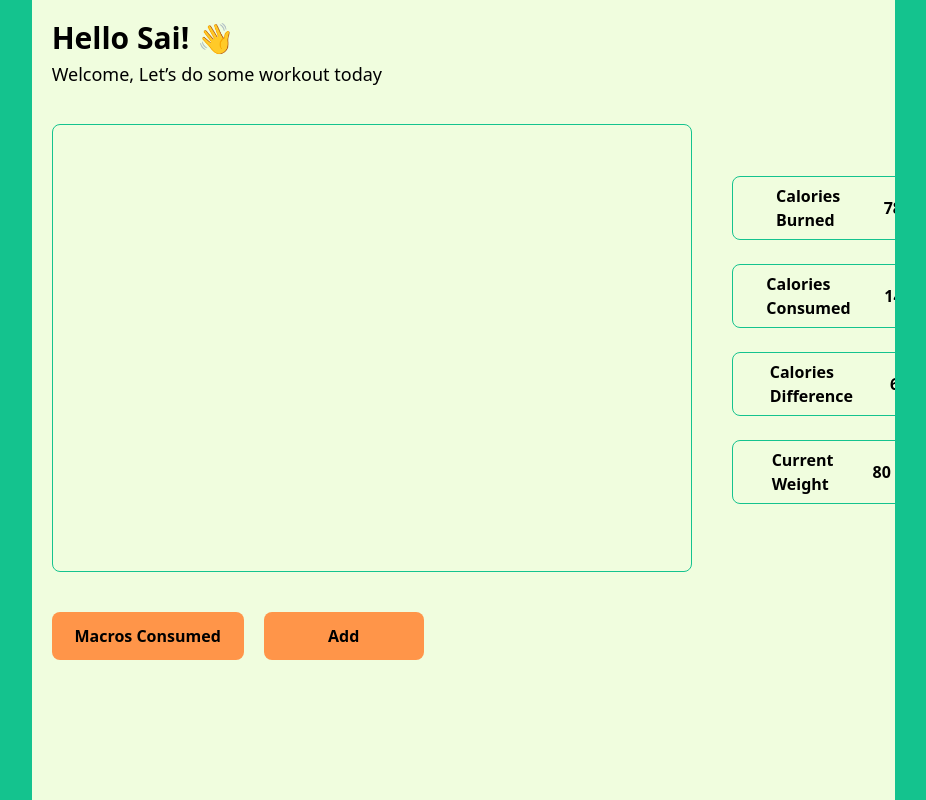
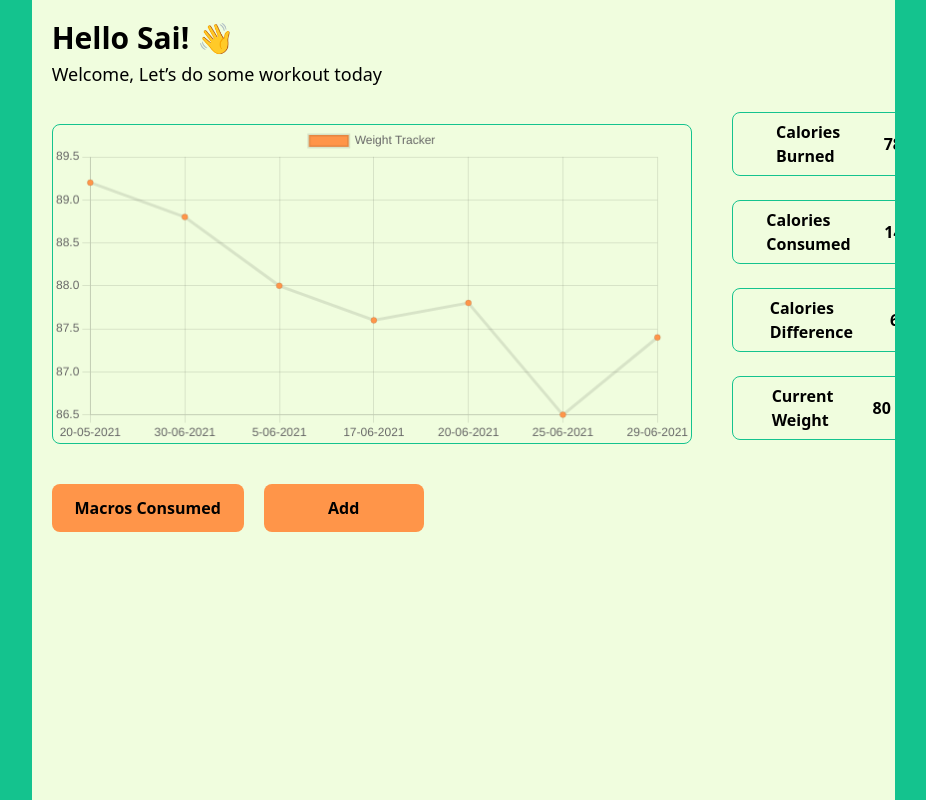
Before and after one commit to saikrishnadas/Fitness-Tracker, a Next.js app: page / in a window 1280 px wide. Shown: the whole page, without its empty margins (39-965 px from the left). Built offline with nearby package versions, Linux system fonts and the light colour scheme.

Commit message:
Adding Charts
Calories Burned, Consumed, Difference and Weight Tracker charts

```diff
--- a/package.json
+++ b/package.json
@@ -20,10 +20,13 @@
     "prepare": "husky install"
   },
   "dependencies": {
+    "chart.js": "^3.7.1",
     "clsx": "^1.1.1",
+    "faker": "^6.6.6",
     "formik": "^2.2.9",
     "next": "^12.1.6",
     "react": "^18.1.0",
+    "react-chartjs-2": "^4.1.0",
     "react-dom": "^18.1.0",
     "react-event-timeline": "^1.6.3",
     "react-icons": "^4.3.1",
--- /dev/null
+++ b/src/components/Charts/CaloriesBurnedChart.tsx
@@ -0,0 +1,111 @@
+import { Bar } from 'react-chartjs-2';
+import {
+  Chart as ChartJS,
+  CategoryScale,
+  LinearScale,
+  BarElement,
+  Title,
+  Tooltip,
+  Legend,
+} from 'chart.js';
+
+ChartJS.register(
+  CategoryScale,
+  LinearScale,
+  BarElement,
+  Title,
+  Tooltip,
+  Legend
+);
+
+export const options = {
+  responsive: true,
+  plugins: {
+    legend: {
+      position: 'top' as const,
+    },
+    title: {
+      display: false,
+      text: 'Calorie Tracker',
+    },
+  },
+};
+
+const liveData = [
+  {
+    label: 'Monday',
+    caloriesBunrned: 789,
+    caloriesConsumed: 1452,
+    caloriesDifference: 663,
+  },
+  {
+    label: 'Tuesday',
+    caloriesBunrned: 689,
+    caloriesConsumed: 1552,
+    caloriesDifference: 763,
+  },
+
+  {
+    label: 'Wednesday',
+    caloriesBunrned: 728,
+    caloriesConsumed: 1100,
+    caloriesDifference: 300,
+  },
+  {
+    label: 'Thursday',
+    caloriesBunrned: 560,
+    caloriesConsumed: 1452,
+    caloriesDifference: 800,
+  },
+
+  {
+    label: 'Friday',
+    caloriesBunrned: 789,
+    caloriesConsumed: 1452,
+    caloriesDifference: 663,
+  },
+  {
+    label: 'Saturday',
+    caloriesBunrned: 789,
+    caloriesConsumed: 1452,
+    caloriesDifference: 663,
+  },
+  {
+    label: 'Sunday',
+    caloriesBunrned: 789,
+    caloriesConsumed: 1452,
+    caloriesDifference: 663,
+  },
+];
+
+export const data = {
+  labels: liveData.map((c) => c.label),
+  datasets: [
+    {
+      label: 'Calories Burned',
+      data: liveData.map((c) => c.caloriesBunrned),
+      backgroundColor: 'rgba(255, 149, 73, 1)',
+      borderRadius: 10,
+    },
+    {
+      label: 'Calories Consumed',
+      data: liveData.map((c) => c.caloriesConsumed),
+      backgroundColor: 'rgba(20, 195, 142, 1)',
+      borderRadius: 10,
+    },
+  ],
+};
+
+function CaloriesBurnedChart() {
+  return (
+    <div>
+      <Bar
+        className='h-[28rem] w-[45rem] rounded-lg border border-[#14C38E] lg:w-[40rem]'
+        options={options}
+        data={data}
+      />
+    </div>
+  );
+}
+
+export default CaloriesBurnedChart;
--- /dev/null
+++ b/src/components/Charts/CaloriesDifferenceChart.tsx
@@ -0,0 +1,105 @@
+import { Bar } from 'react-chartjs-2';
+import {
+  Chart as ChartJS,
+  CategoryScale,
+  LinearScale,
+  BarElement,
+  Title,
+  Tooltip,
+  Legend,
+} from 'chart.js';
+
+ChartJS.register(
+  CategoryScale,
+  LinearScale,
+  BarElement,
+  Title,
+  Tooltip,
+  Legend
+);
+
+export const options = {
+  responsive: true,
+  plugins: {
+    legend: {
+      position: 'top' as const,
+    },
+    title: {
+      display: false,
+      text: 'Calorie Tracker',
+    },
+  },
+};
+
+const liveData = [
+  {
+    label: 'Monday',
+    caloriesBunrned: 789,
+    caloriesConsumed: 1452,
+    caloriesDifference: 663,
+  },
+  {
+    label: 'Tuesday',
+    caloriesBunrned: 689,
+    caloriesConsumed: 1552,
+    caloriesDifference: 763,
+  },
+
+  {
+    label: 'Wednesday',
+    caloriesBunrned: 728,
+    caloriesConsumed: 1100,
+    caloriesDifference: 300,
+  },
+  {
+    label: 'Thursday',
+    caloriesBunrned: 560,
+    caloriesConsumed: 1452,
+    caloriesDifference: 800,
+  },
+
+  {
+    label: 'Friday',
+    caloriesBunrned: 789,
+    caloriesConsumed: 1452,
+    caloriesDifference: 663,
+  },
+  {
+    label: 'Saturday',
+    caloriesBunrned: 789,
+    caloriesConsumed: 1452,
+    caloriesDifference: 663,
+  },
+  {
+    label: 'Sunday',
+    caloriesBunrned: 789,
+    caloriesConsumed: 1452,
+    caloriesDifference: 663,
+  },
+];
+
+export const data = {
+  labels: liveData.map((c) => c.label),
+  datasets: [
+    {
+      label: 'Calories Difference',
+      data: liveData.map((c) => c.caloriesDifference),
+      backgroundColor: 'rgba(255, 149, 73, 1)',
+      borderRadius: 10,
+    },
+  ],
+};
+
+function CaloriesDifferenceChart() {
+  return (
+    <div>
+      <Bar
+        className='h-[28rem] w-[45rem] rounded-lg border border-[#14C38E] lg:w-[40rem]'
+        options={options}
+        data={data}
+      />
+    </div>
+  );
+}
+
+export default CaloriesDifferenceChart;
--- /dev/null
+++ b/src/components/Charts/WeightChart.tsx
@@ -0,0 +1,93 @@
+import {
+  Chart as ChartJS,
+  CategoryScale,
+  LinearScale,
+  PointElement,
+  LineElement,
+  Title,
+  Tooltip,
+  Legend,
+} from 'chart.js';
+import { Line } from 'react-chartjs-2';
+
+ChartJS.register(
+  CategoryScale,
+  LinearScale,
+  PointElement,
+  LineElement,
+  Title,
+  Tooltip,
+  Legend
+);
+
+export const options = {
+  responsive: true,
+  plugins: {
+    legend: {
+      position: 'top' as const,
+    },
+    title: {
+      display: false,
+      text: 'Calorie Tracker',
+    },
+  },
+};
+
+const liveData = [
+  {
+    label: '20-05-2021',
+    weight: 89.2,
+  },
+  {
+    label: '30-06-2021',
+    weight: 88.8,
+  },
+
+  {
+    label: '5-06-2021',
+    weight: 88,
+  },
+  {
+    label: '17-06-2021',
+    weight: 87.6,
+  },
+
+  {
+    label: '20-06-2021',
+    weight: 87.8,
+  },
+  {
+    label: '25-06-2021',
+    weight: 86.5,
+  },
+  {
+    label: '29-06-2021',
+    weight: 87.4,
+  },
+];
+
+export const data = {
+  labels: liveData.map((c) => c.label),
+  datasets: [
+    {
+      label: 'Weight Tracker',
+      data: liveData.map((c) => c.weight),
+      backgroundColor: 'rgba(255, 149, 73, 1)',
+      borderRadius: 10,
+    },
+  ],
+};
+
+function WeightChart() {
+  return (
+    <div>
+      <Line
+        className='h-[28rem] w-[45rem] rounded-lg border border-[#14C38E] lg:w-[40rem]'
+        options={options}
+        data={data}
+      />
+    </div>
+  );
+}
+
+export default WeightChart;
--- a/src/pages/index.tsx
+++ b/src/pages/index.tsx
@@ -2,6 +2,9 @@ import * as React from 'react';
 import Metrics from '@/components/Metrics/Metrics';
 import Profile from '@/components/Profile/Profile';
 import Add from '@/components/Add/Add';
+import CaloriesBurnedChart from '@/components/Charts/CaloriesBurnedChart';
+import CaloriesDifferenceChart from '@/components/Charts/CaloriesDifferenceChart';
+import WeightChart from '@/components/Charts/WeightChart';
 
 export default function HomePage() {
   return (
@@ -18,7 +21,10 @@ export default function HomePage() {
         </span>
         <div className='flex flex-col items-center lg:flex-row'>
           <div className='mt-10 lg:mt-4 lg:ml-5'>
-            <div className='h-[28rem] w-[45rem] rounded-lg border border-[#14C38E] lg:w-[40rem]'></div>
+            {/* <div className='h-[28rem] w-[45rem] rounded-lg border border-[#14C38E] lg:w-[40rem]'></div> */}
+            {/* <CaloriesBurnedChart /> */}
+            {/* <CaloriesDifferenceChart /> */}
+            <WeightChart />
           </div>
           <Metrics />
         </div>
```
Also changed, not shown: 1 other file (tests, documents, lock files or other folders).
